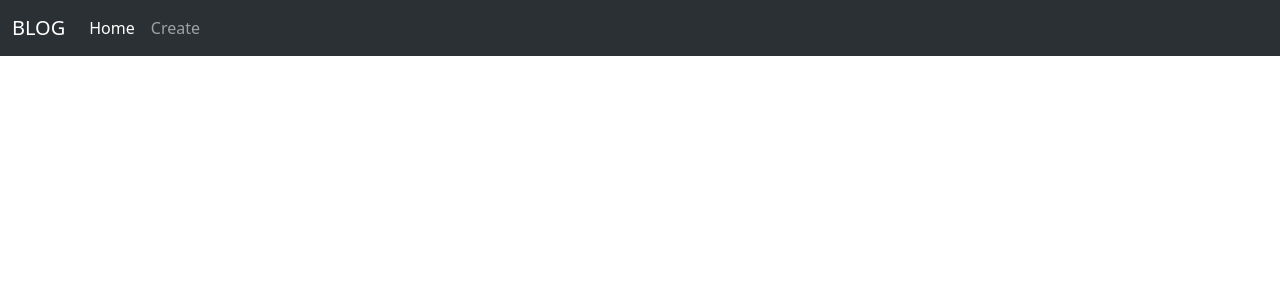
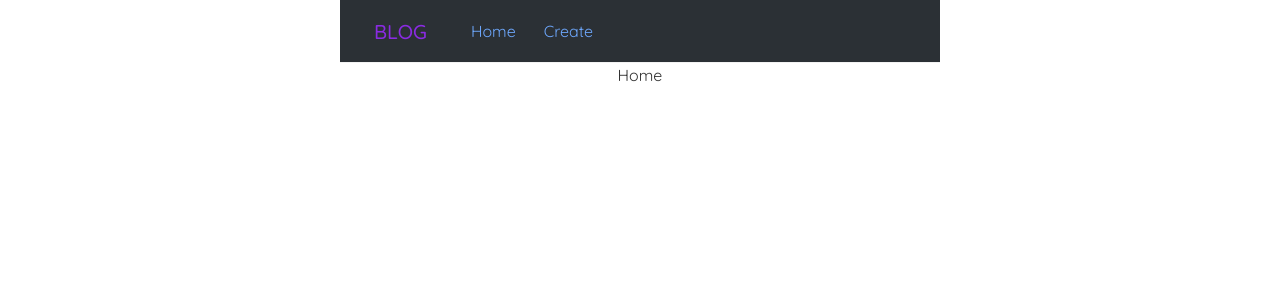
Before and after one commit to VictorKivungi/Blog, a React (Create React App) app: page / in a window 1280 px wide. Shown: the top 300 px of the page. Built offline with nearby package versions, Linux system fonts and the light colour scheme.

Commit message:
Monday Routing

```diff
--- a/package.json
+++ b/package.json
@@ -9,6 +9,7 @@
     "bootstrap": "^5.3.3",
     "react": "^18.3.1",
     "react-dom": "^18.3.1",
+    "react-router-dom": "^5.3.4",
     "react-scripts": "5.0.1",
     "web-vitals": "^2.1.4"
   },
--- a/src/App.js
+++ b/src/App.js
@@ -1,12 +1,39 @@
 import './App.css';
 import NavBar from './components/Navbar.js';
+import {BrowserRouter as Router,  Route, Switch} from 'react-router-dom';
+import Home from "./components/Home.js";
+import Create from "./components/Create.js";
 
 function App() {
   return (
-    <div className='App'>
-      <NavBar />
-    </div>
-  );
+    <Router>
+      <div className='App'>
+        <NavBar />
+
+            <div className='content'>
+
+                    <Switch>
+
+                            <Route exact path="/">
+                              Home
+                            </Route>
+
+                            <Route exact path="/Create">
+                              Create
+                            </Route>
+
+                    </Switch>
+
+            </div>
+
+      </div>
+
+
+
+    </Router>
+
+);
+
 }
 
 export default App;
--- a/src/components/Navbar.js
+++ b/src/components/Navbar.js
@@ -1,19 +1,22 @@
+import { Link } from "react-router-dom/cjs/react-router-dom.min";
+
 function NavBar(){
     return(
 
         <nav class="navbar navbar-expand-lg bg-body-tertiary" data-bs-theme="dark">
             <div class="container-fluid">
-                <a class="navbar-brand" href="#">BLOG</a>
+                <h2>
+                <a class="navbar-brand" href="#">BLOG</a></h2>
                 <button class="navbar-toggler" type="button" data-bs-toggle="collapse" data-bs-target="#navbarNav" aria-controls="navbarNav" aria-expanded="false" aria-label="Toggle navigation">
                 <span class="navbar-toggler-icon"></span>
                 </button>
-                <div class="collapse navbar-collapse" id="navbarNav">
+                <div className="link" class="collapse navbar-collapse" id="navbarNav">
                 <ul class="navbar-nav">
                     <li class="nav-item">
-                    <a class="nav-link active" aria-current="page" href="#">Home</a>
+                        <Link to="/" >Home</Link>
                     </li>
                     <li class="nav-item">
-                    <a class="nav-link" href="#">Create</a>
+                    <Link to="/Create" >Create</Link>
                     </li>
 
                 </ul>
--- a/src/index.css
+++ b/src/index.css
@@ -1,13 +1,35 @@
-body {
-  margin: 0;
-  font-family: -apple-system, BlinkMacSystemFont, 'Segoe UI', 'Roboto', 'Oxygen',
-    'Ubuntu', 'Cantarell', 'Fira Sans', 'Droid Sans', 'Helvetica Neue',
-    sans-serif;
-  -webkit-font-smoothing: antialiased;
-  -moz-osx-font-smoothing: grayscale;
+@import url('https://fonts.googleapis.com/css2?family=Quicksand:wght@300..700&display=swap');
+
+*{
+  margin: 0px;
+  font-family: "Quicksand";
+  color: #333;
 }
 
-code {
-  font-family: source-code-pro, Menlo, Monaco, Consolas, 'Courier New',
-    monospace;
+.navbar{
+  padding: 20px;
+  display: flex;
+  align-items: center;
+  max-width: 600px;
+  margin: 0 auto;
+  border-bottom: 1px solid #f2f2f2;
+
 }
+
+.navbar h2 a{
+  color: blueviolet;
+}
+
+.navbar .links {
+  margin-left: auto;
+}
+
+.navbar a {
+  margin-left: 16px;
+  text-decoration: none;
+  padding: 6px;
+}
+
+.navbar a:hover{
+  color: blueviolet;
+}
```
Also changed, not shown: src/components/Create.js (added), src/components/Home.js (added), 1 other file (tests, documents, lock files or other folders).
